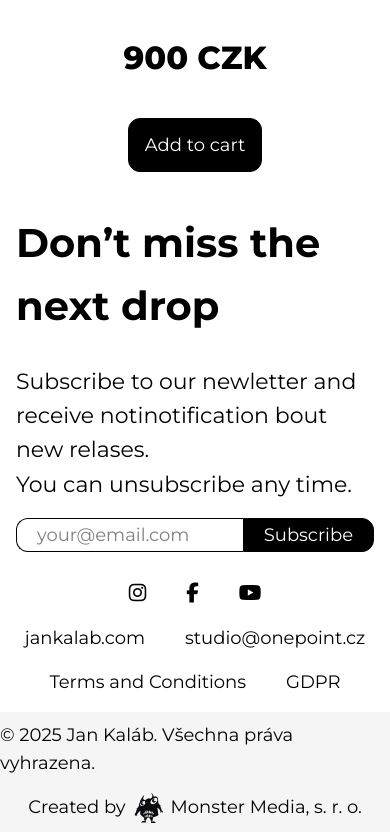
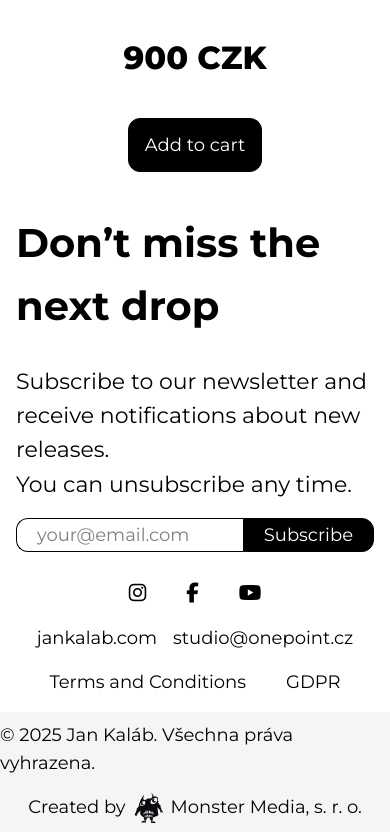
Before and after one commit to Marks98/example-shop-mm, a plain HTML site: page index.html in a window 390 px wide. Shown: the part 1010-1842 px from the top of the page. Drawn offline with nearby package versions, Linux system fonts and the light colour scheme.

Commit message:
chore: typo, optimalizace pro mobil

```diff
--- a/index.html
+++ b/index.html
@@ -57,7 +57,7 @@
                      class="absolute py-10 px-[52px] flex flex-col gap-10 shadow-lg right-6 top-6 z-1 bg-white justify-center text-center w-[300px] sm:w-[400px] lg:w-[500px]"
                      ref="popup">
                     <div class="flex flex-col gap-4 relative">
-                        <i @click="togglePopup" class="fas text-xl fa-times absolute -top-2 -right-6 cursor-pointer"></i>
+                        <i @click="togglePopup" class="fas text-xl fa-times absolute -top-2 -right-6 cursor-pointer hover:text-gray-500"></i>
                         <p class="montserrat-700">Language</p>
                         <select class="border-r-10 border-transparent py-4 px-5 outline"
                             name="language"
@@ -109,7 +109,7 @@
                 <div class="flex flex-col lg:flex-row items-center justify-between">
                     <div class="flex flex-col">
                         <p class="text-[22px]">
-                            Subscribe to our newletter and receive notinotification bout new relases.
+                            Subscribe to our newsletter and receive notifications about new releases.
                         </p>
                         <p class="text-[22px]">
                          You can unsubscribe any time.
@@ -144,7 +144,7 @@
                                     <i class="fab fa-youtube text-xl"></i>
                                 </a>
                             </div>
-                            <div class="flex items-center justify-between gap-10">
+                            <div class="flex items-center justify-between gap-4 lg:gap-10">
                                 <a href="jankalab.com" class="hover:underline">
                                     jankalab.com
                                 </a>
```
